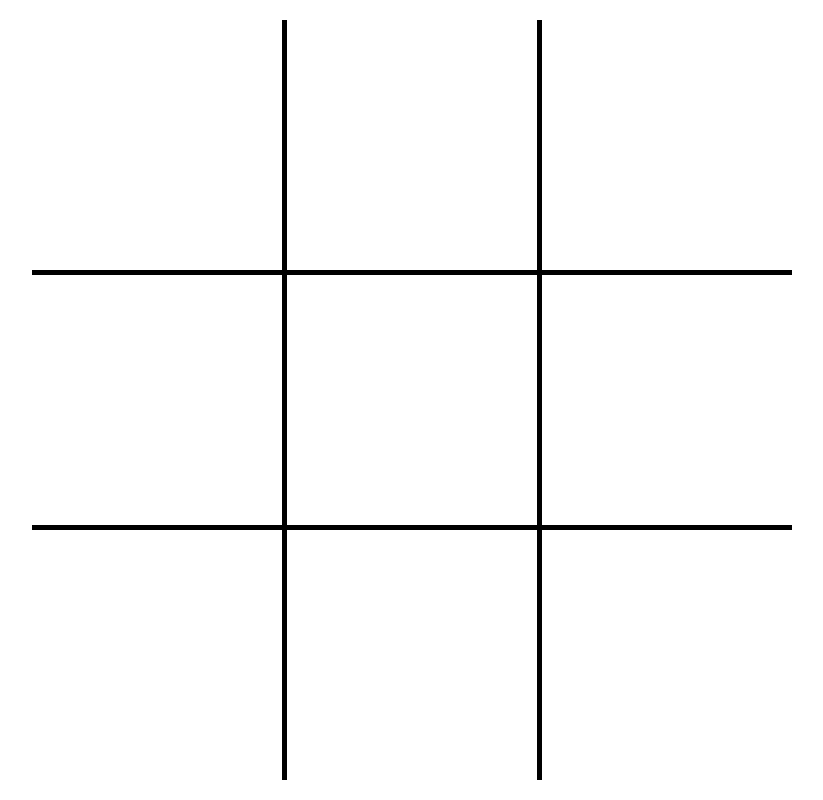
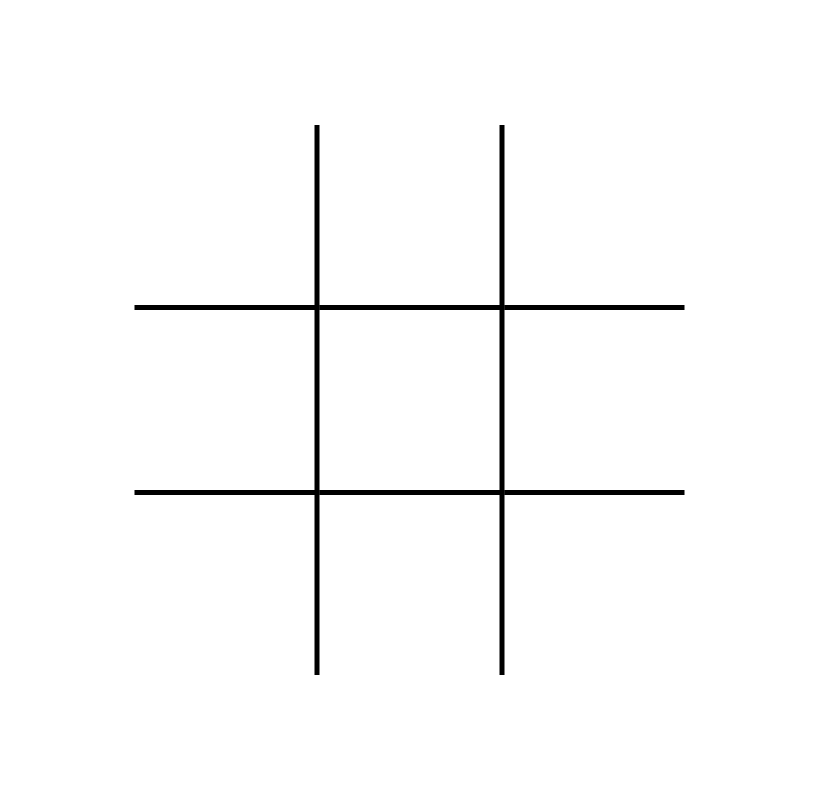
Before and after one commit to oliverkocsis/xando, a React (Create React App) app: page / in a window 1280 px wide. Shown: the whole page, without its empty margins (228-1051 px from the left). Built offline with nearby package versions, Linux system fonts and the light colour scheme.

Commit message:
Reduce the size of grid

```diff
--- a/src/components/Space.css
+++ b/src/components/Space.css
@@ -9,28 +9,28 @@
 }
 
 /* Extra small devices (phones, 600px and down) */
-@media only screen and (min-width: 350px) and (min-height: 350px) {
+@media only screen and (min-width: 300px) and (min-height: 300px) {
   .Space {
-    width: 100px;
-    height: 100px;
-    padding: 15px;
+    width: 70px;
+    height: 70px;
+    padding: 10px;
   }
 }
 
 /* Small devices (portrait tablets and large phones, 600px and up) */
 @media only screen and (min-width: 600px) and (min-height: 600px) {
   .Space {
-    width: 150px;
-    height: 150px;
+    width: 140px;
+    height: 140px;
     padding: 20px;
   }
 }
 
 /* Medium devices (landscape tablets, 768px and up) */
-@media only screen and (min-width: 768px) and (min-height: 768px) {
+@media only screen and (min-width: 900px) and (min-height: 900px) {
   .Space {
     width: 200px;
     height: 200px;
-    padding: 25px;
+    padding: 30px;
   }
 }
```
